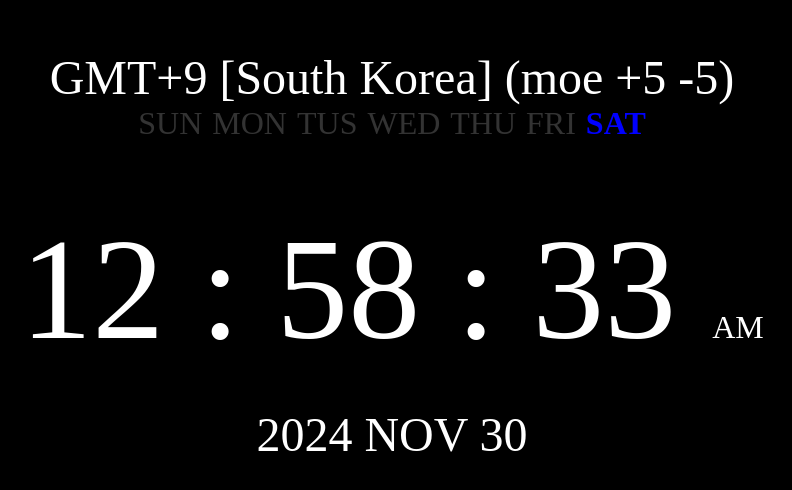
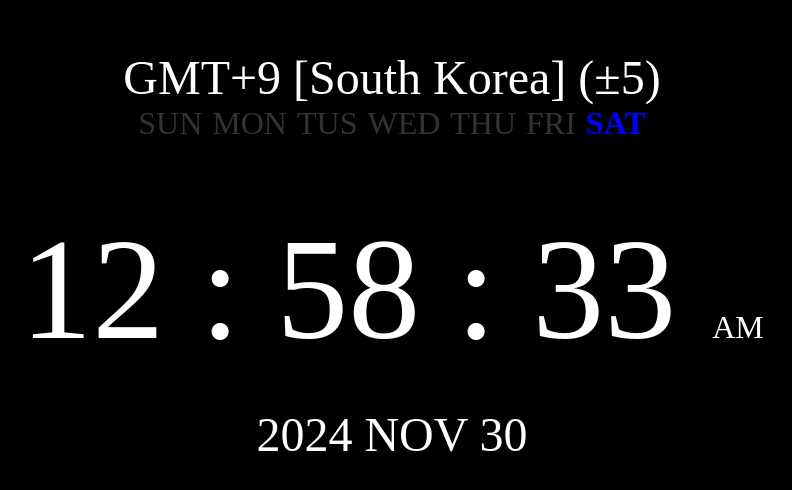
Before and after one commit to kimKIIK/TIMEEEEE, a plain HTML site: page index.html in a window 1280 px wide. Shown: the part 210-700 px from the top of the page, without its empty margins (248-1040 px from the left). Drawn offline with Linux system fonts and the light colour scheme.

Commit message:
Update index.html

```diff
--- a/index.html
+++ b/index.html
@@ -83,7 +83,7 @@
 <body>
   <div class="time test">
     <div class="inside">
-      GMT+9 [South Korea] (moe +5 -5)
+      GMT+9 [South Korea] (±5)
 
       <div class="days-of-week">
         <span id="sun" class="active">SUN</span>
```
